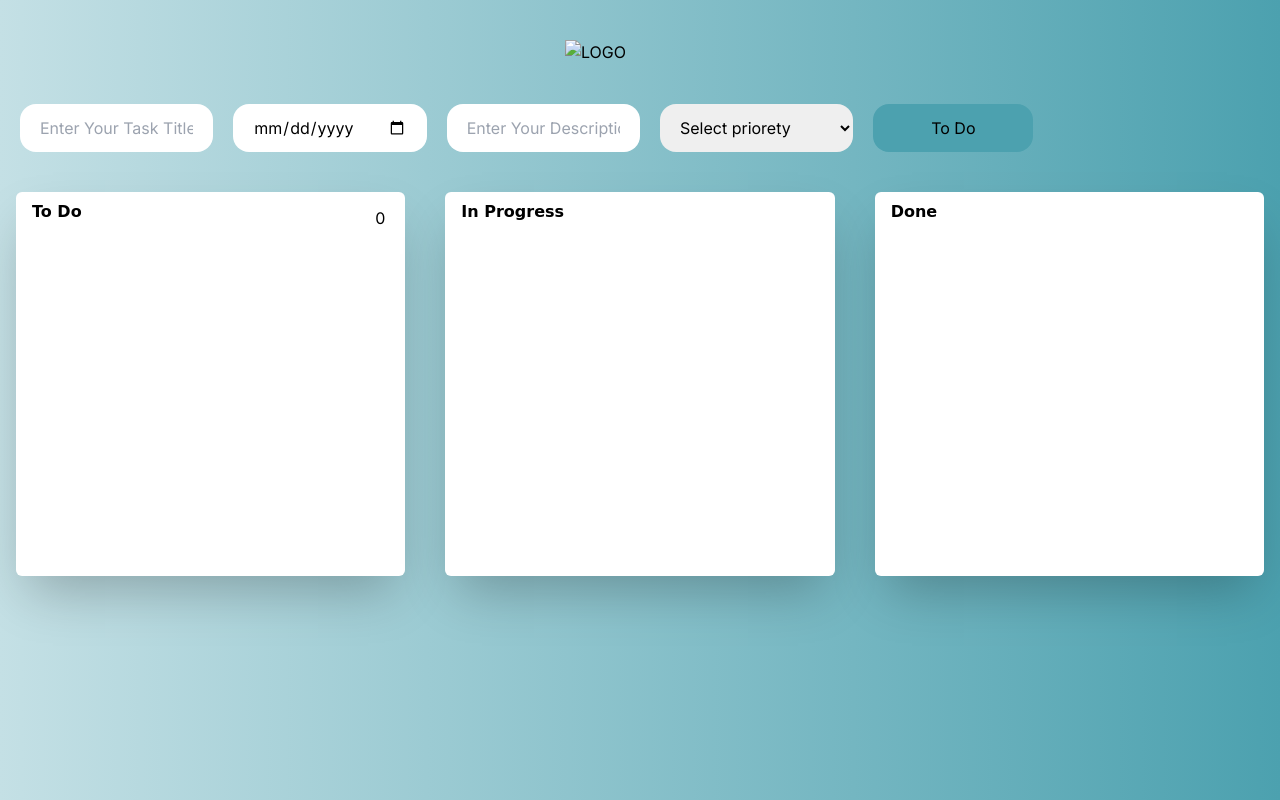
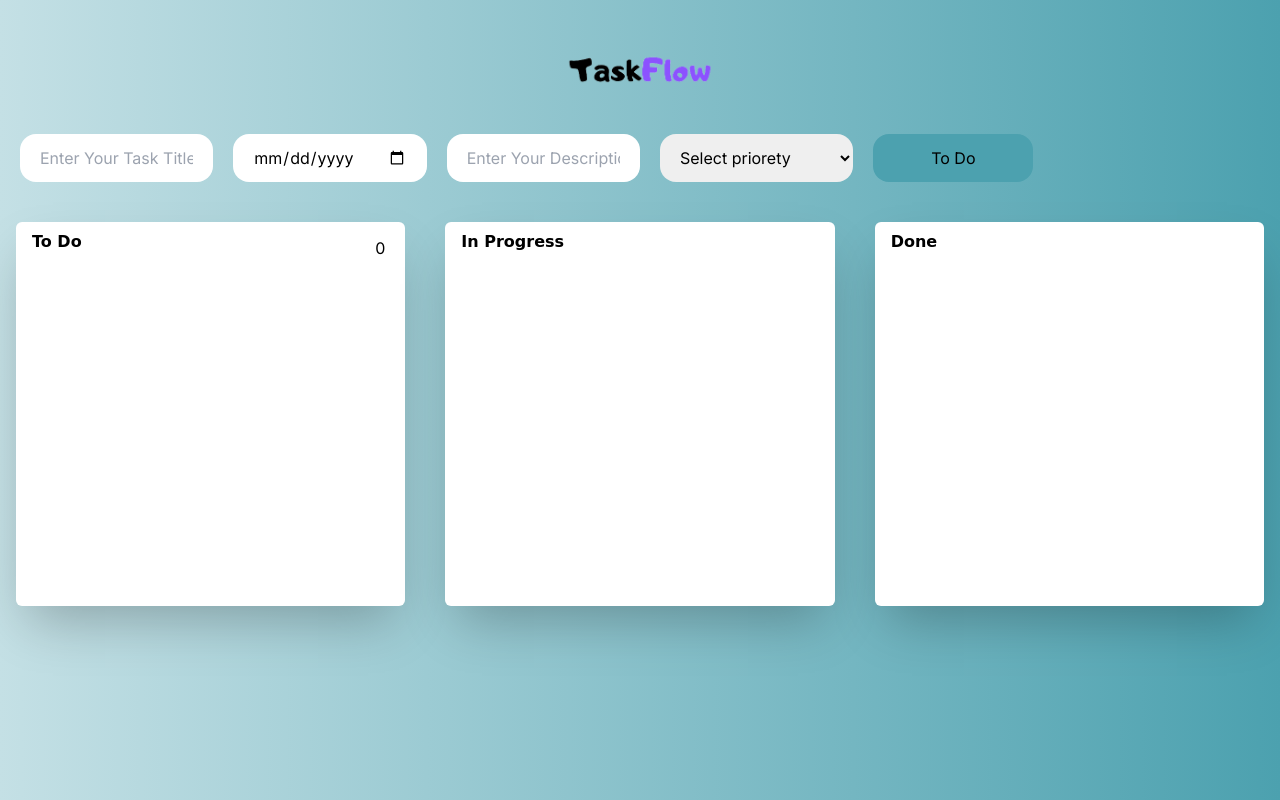
Before and after one commit to WissamDouskary/TaskFlow, a website: page index.html in a window 1280 px wide. Drawn offline with nearby package versions, Linux system fonts and the light colour scheme; the site is published under a folder, as on GitHub Pages, so addresses that start at the root find nothing; files whose address does not match are found by name; a web font is replaced by a local one.

Commit message:
Update index.html
fix LOGO img

```diff
--- a/index.html
+++ b/index.html
@@ -12,7 +12,7 @@
 
     <header>
     <div class="flex justify-center items-center m-10">
-        <a href="index.html"><img width="150" src="/img/TaskFlow-removebg-preview.png" alt="LOGO"></a>
+        <a href="index.html"><img width="150" src=".img/TaskFlow-removebg-preview.png" alt="LOGO"></a>
         <!-- <a href="index.html"><p class="text-l font-bold hover:underline">ToDo List</p></a> -->
     </div>
 </header>
```
